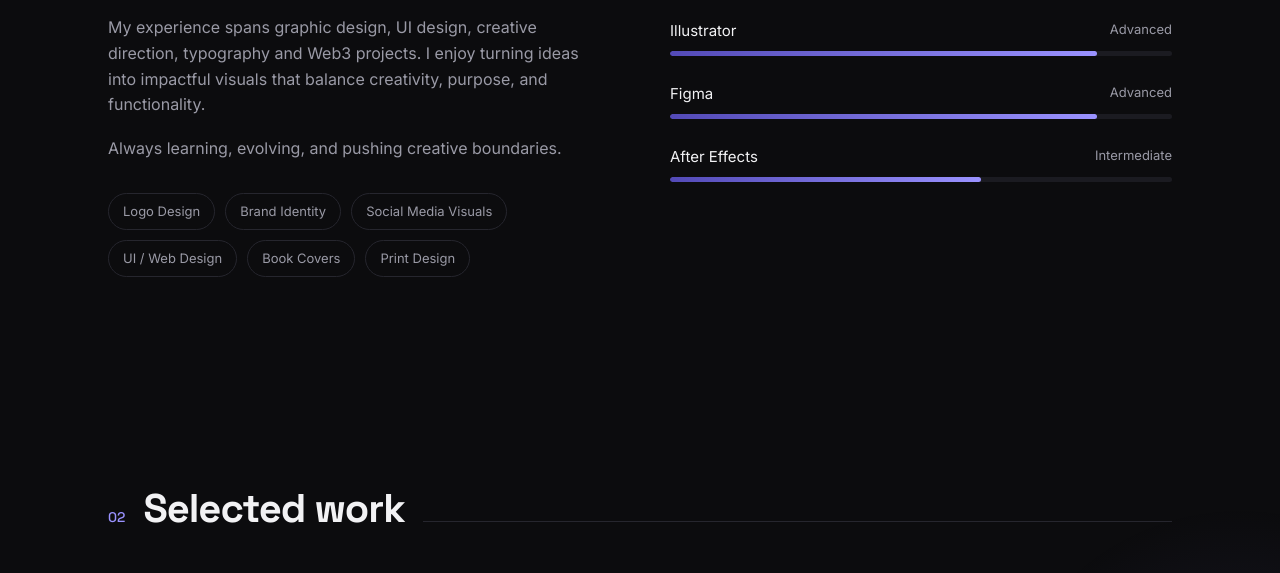
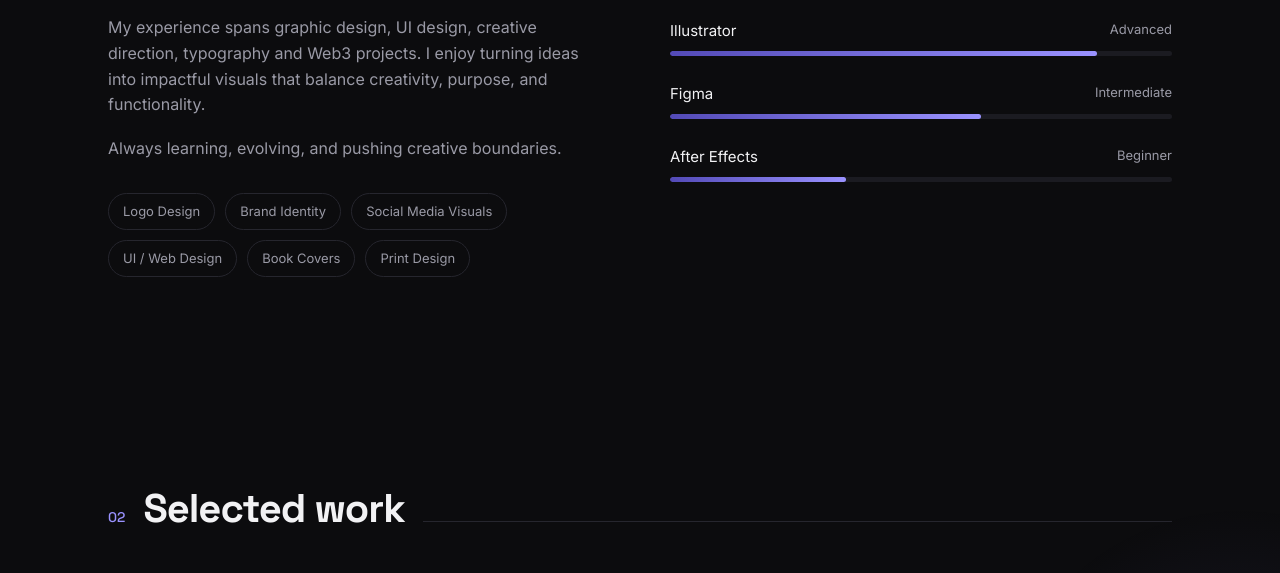
Before and after one commit to FahadMinhaz/fahadminhaz.github.io, a plain HTML site: page index.html in a window 1280 px wide. Shown: the part 1213-1786 px from the top of the page. Drawn offline with Linux system fonts and the light colour scheme.

Commit message:
Add files via upload

```diff
--- a/index.html
+++ b/index.html
@@ -364,12 +364,12 @@
           <div class="bar"><i data-w="85%"></i></div>
         </div>
         <div class="skill">
-          <div class="skill-top"><span>Figma</span><span>Advanced</span></div>
-          <div class="bar"><i data-w="85%"></i></div>
+          <div class="skill-top"><span>Figma</span><span>Intermediate</span></div>
+          <div class="bar"><i data-w="62%"></i></div>
         </div>
         <div class="skill">
-          <div class="skill-top"><span>After Effects</span><span>Intermediate</span></div>
-          <div class="bar"><i data-w="62%"></i></div>
+          <div class="skill-top"><span>After Effects</span><span>Beginner</span></div>
+          <div class="bar"><i data-w="35%"></i></div>
         </div>
       </div>
     </div>
```
